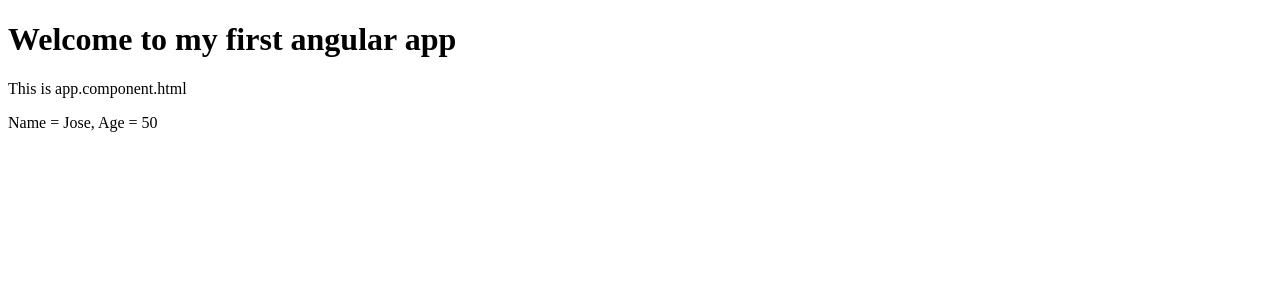
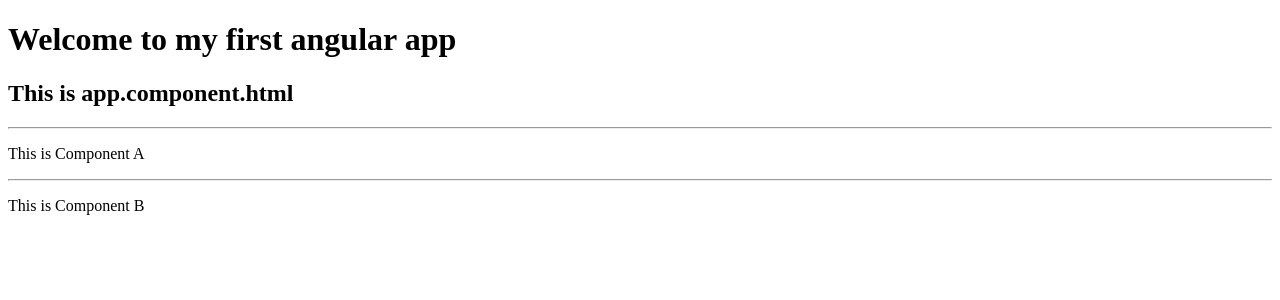
Before and after one commit to copydataai/frontend-development-atu, an Angular app: page / in a window 1280 px wide. Shown: the top 300 px of the page. Built offline with nearby package versions, Linux system fonts and the light colour scheme.

Commit message:
feat: add component A & B exercise 2

```diff
--- a/src/app/app.component.html
+++ b/src/app/app.component.html
@@ -1,6 +1,12 @@
 <main>
-  <p>This is app.component.html</p>
-  <p>Name = {{name}}, Age = {{age}}</p>
+  <!-- Thi is plain html-->
+ <h2>This is app.component.html</h2>
+ <hr>
+  <!-- This is inject/add the node componentA -->
+ <app-componenta></app-componenta>
+ <hr>
+  <!-- This is inject/add the node componentB -->
+ <app-componentb></app-componentb>
 </main>
 
 <router-outlet/>
```
Also changed, not shown: src/app/app.component.ts (+7 -1 lines).
